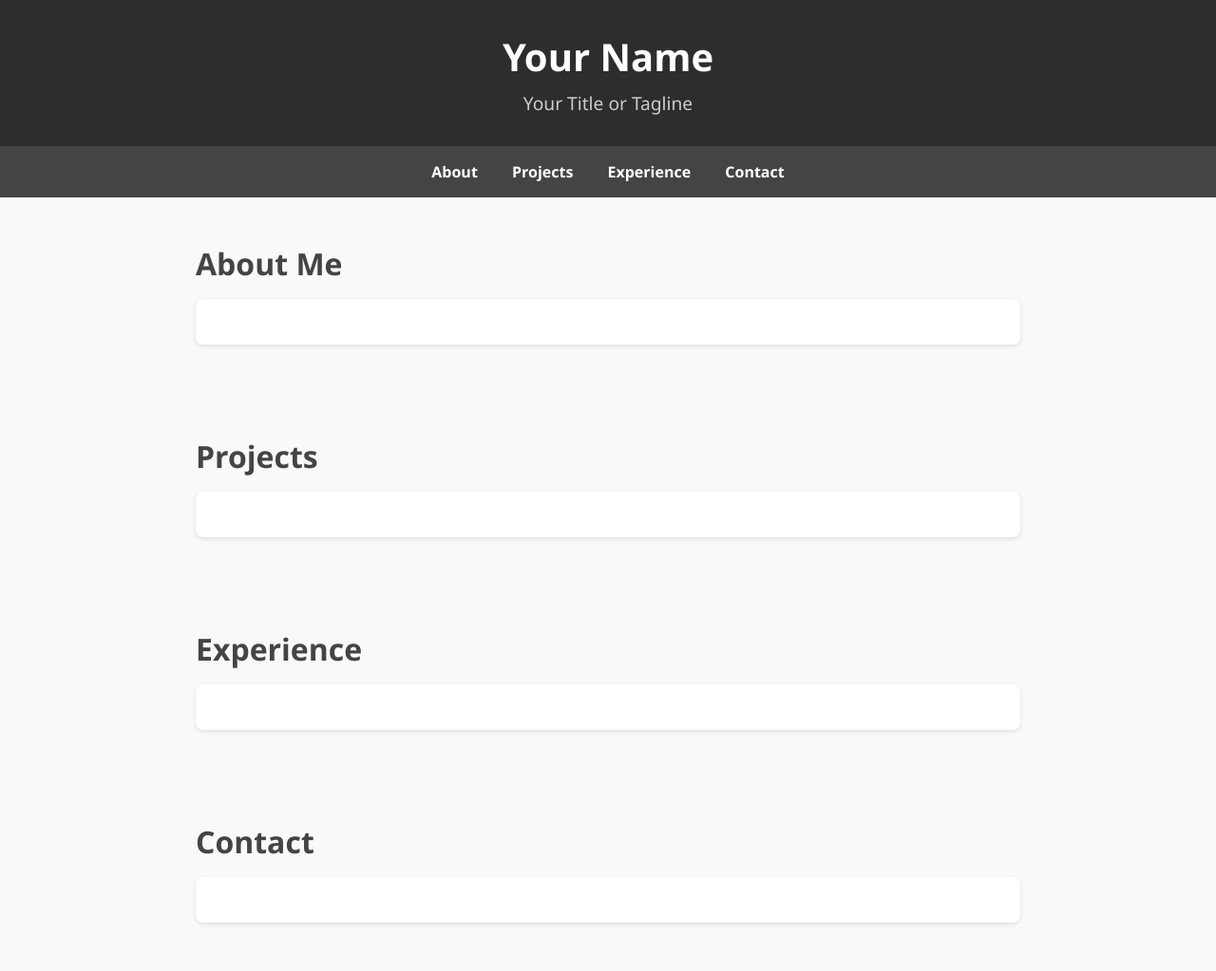
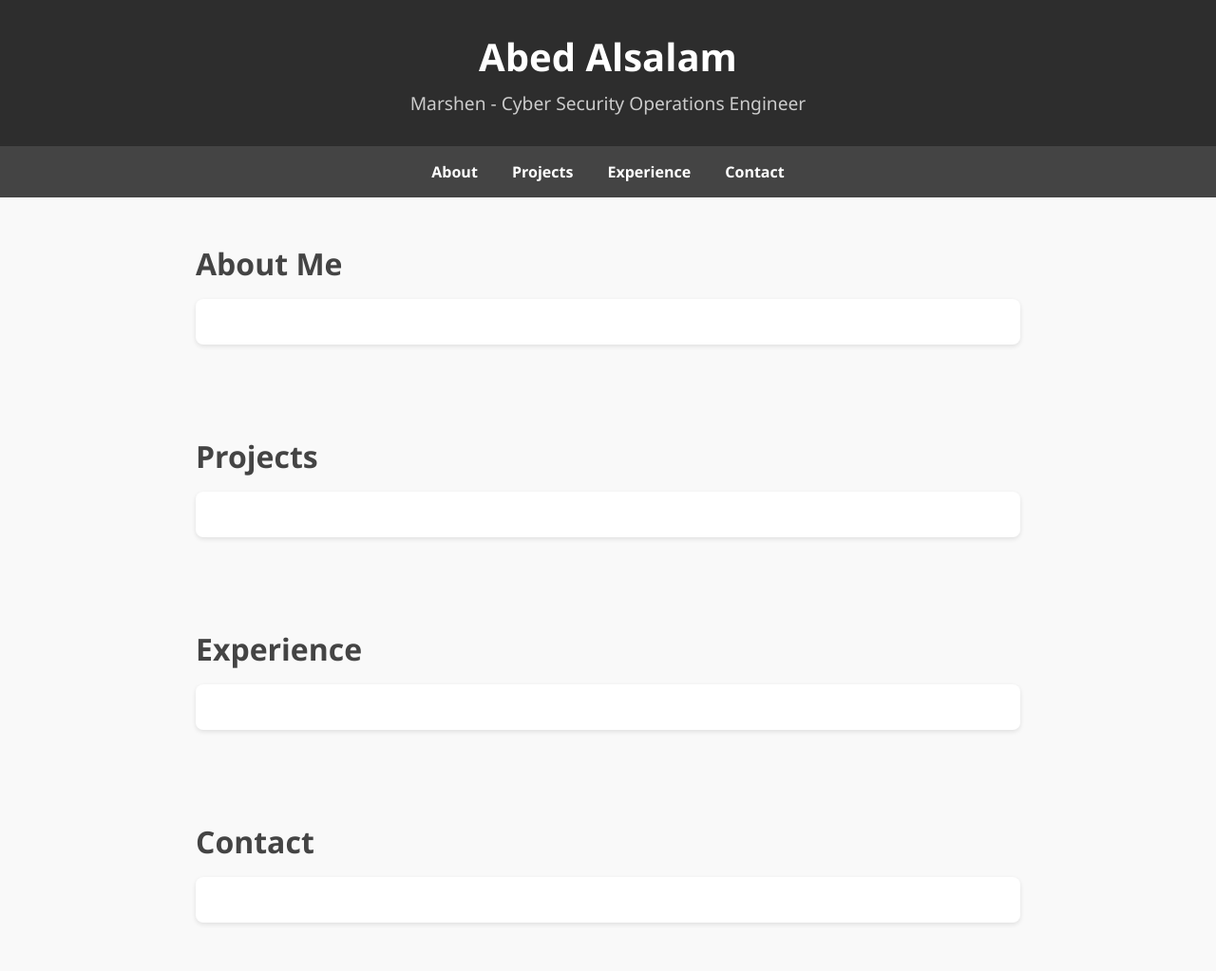
Before and after one commit to Marshenn/Marshenn.github.io, a plain HTML site: page index.html in a window 1280 px wide. Shown: the top 1023 px of the page at 95% size. Drawn offline with Linux system fonts and the light colour scheme.

Commit message:
Update Index.html

```diff
--- a/index.html
+++ b/index.html
@@ -3,7 +3,7 @@
 <head>
   <meta charset="UTF-8" />
   <meta name="viewport" content="width=device-width, initial-scale=1.0"/>
-  <title>Your Name | Portfolio</title>
+  <title>Abed Alsalam | Portfolio</title>
   <style>
     * {
       margin: 0;
@@ -82,8 +82,8 @@
 <body>
 
   <header>
-    <h1>Your Name</h1>
-    <p>Your Title or Tagline</p>
+    <h1>Abed Alsalam</h1>
+    <p>Marshen - Cyber Security Operations Engineer</p>
   </header>
 
   <nav>
```
